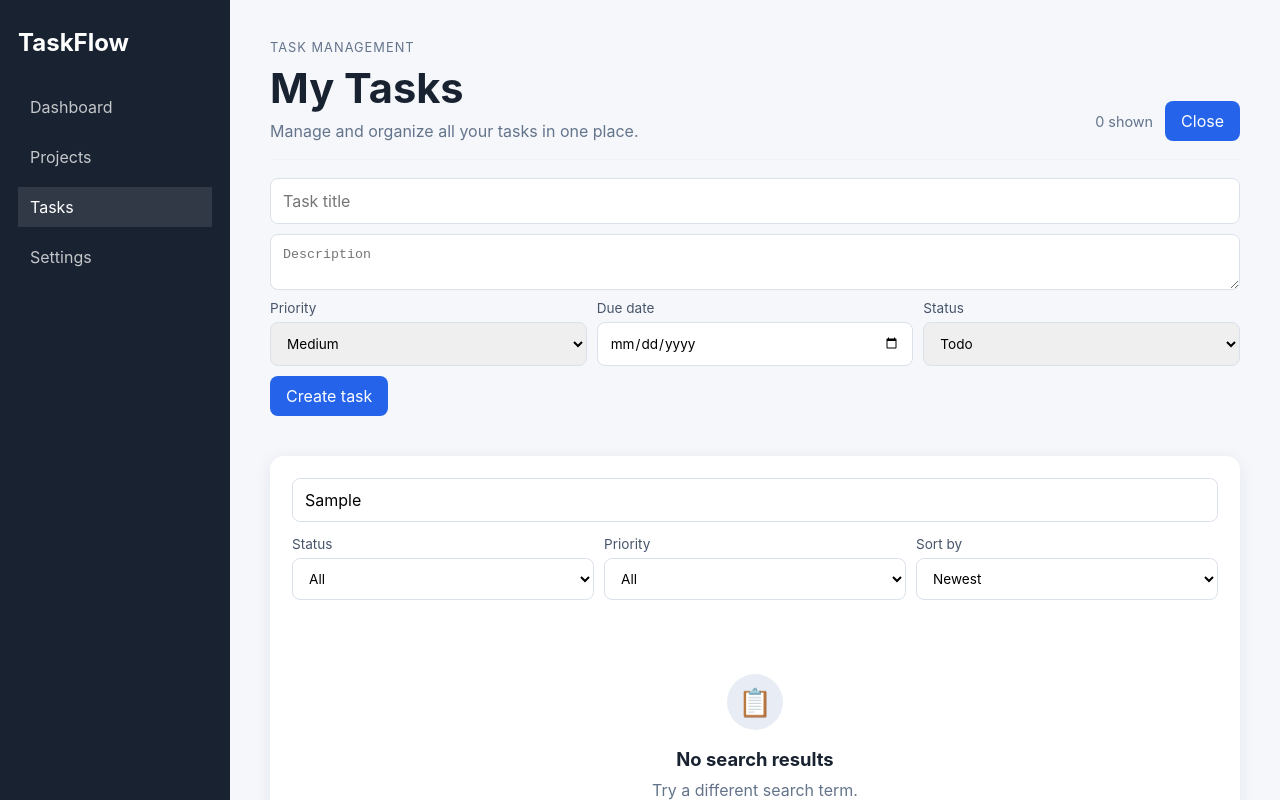
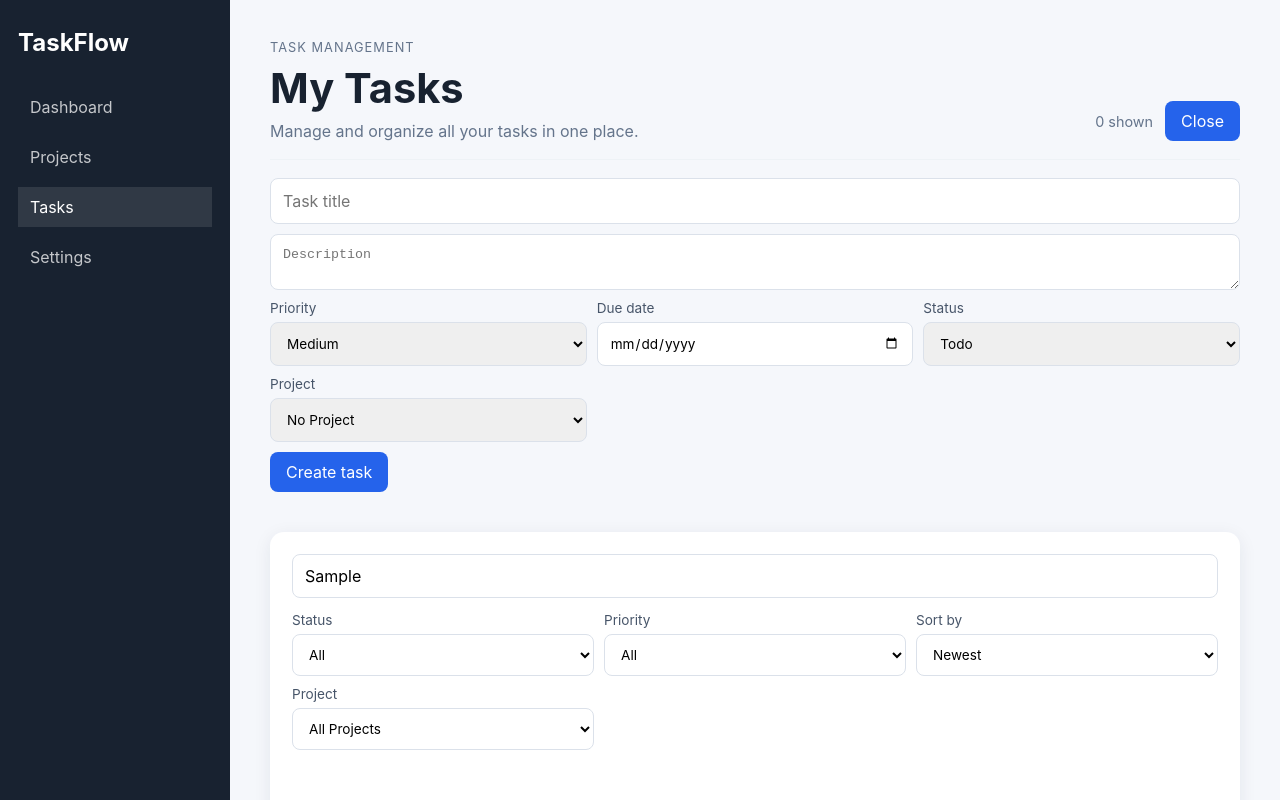
Before and after one commit to mandadapuswarna/react-taskflow-dashboard, a React (Vite) app: page /tasks in a window 1280 px wide. Both pictures are taken after typing "Sample" into the empty fields and a click on the button "+ New task". Shown: the top 800 px of the page. Built offline with nearby package versions, Linux system fonts and the light colour scheme.

Commit message:
feat: associate tasks with projects

```diff
--- a/src/App.jsx
+++ b/src/App.jsx
@@ -15,9 +15,12 @@ import { useLocalStorage } from "./hooks/useLocalStorage";
 import {
   FILTER_OPTIONS,
   INITIAL_TASKS,
+  INITIAL_PROJECTS,
   PRIORITY_FILTER_OPTIONS,
+  PROJECT_FILTER_ALL,
   SORT_OPTIONS,
 } from "./utils/constants";
+import TaskForm from "./components/TaskForm/TaskForm";
 
 const createEmptyTask = () => ({
   title: "",
@@ -25,14 +28,17 @@ const createEmptyTask = () => ({
   priority: "Medium",
   dueDate: "",
   status: "Todo",
+  projectId: null,
 });
 
 export default function App() {
   const [tasks, setTasks] = useLocalStorage("taskflow-tasks", INITIAL_TASKS);
+  const [projects, setProjects] = useLocalStorage("taskflow-projects", INITIAL_PROJECTS);
   const [taskDraft, setTaskDraft] = useState(createEmptyTask);
   const [searchQuery, setSearchQuery] = useState("");
   const [statusFilter, setStatusFilter] = useState("All");
   const [priorityFilter, setPriorityFilter] = useState("All");
+  const [projectFilter, setProjectFilter] = useState(PROJECT_FILTER_ALL);
   const [sortBy, setSortBy] = useState("Newest");
   const [editingTask, setEditingTask] = useState(null);
   const [taskToDelete, setTaskToDelete] = useState(null);
@@ -98,6 +104,19 @@ export default function App() {
     setToastMessage("Task deleted successfully");
   };
 
+  const deleteProject = (projectId) => {
+    setProjects((currentProjects) =>
+      currentProjects.filter((project) => project.id !== projectId),
+    );
+    setTasks((currentTasks) =>
+      currentTasks.map((task) =>
+        String(task.projectId) === String(projectId)
+          ? { ...task, projectId: null }
+          : task,
+      ),
+    );
+  };
+
   const visibleTasks = useMemo(() => {
     const normalizedQuery = searchQuery.trim().toLowerCase();
     const priorityRank = { Low: 1, Medium: 2, High: 3 };
@@ -110,8 +129,10 @@ export default function App() {
       const matchesStatus = statusFilter === "All" || task.status === statusFilter;
       const matchesPriority =
         priorityFilter === "All" || task.priority === priorityFilter;
+      const matchesProject =
+        projectFilter === PROJECT_FILTER_ALL || String(task.projectId) === projectFilter;
 
-      return matchesSearch && matchesStatus && matchesPriority;
+      return matchesSearch && matchesStatus && matchesPriority && matchesProject;
     });
 
     return [...matchingTasks].sort((firstTask, secondTask) => {
@@ -126,10 +147,13 @@ export default function App() {
       if (!secondTask.dueDate) return -1;
       return firstTask.dueDate.localeCompare(secondTask.dueDate);
     });
-  }, [priorityFilter, searchQuery, sortBy, statusFilter, tasks]);
+  }, [priorityFilter, projectFilter, searchQuery, sortBy, statusFilter, tasks]);
 
   const hasSearch = Boolean(searchQuery.trim());
-  const hasFilters = statusFilter !== "All" || priorityFilter !== "All";
+  const hasFilters =
+    statusFilter !== "All" ||
+    priorityFilter !== "All" ||
+    projectFilter !== PROJECT_FILTER_ALL;
   const emptyState = tasks.length === 0
     ? {
         title: "No tasks found",
@@ -144,8 +168,8 @@ export default function App() {
         }
       : hasFilters
         ? {
-            title: "No tasks match these filters",
-            message: "Try changing the selected status or priority.",
+            title: "No tasks match the selected filters",
+            message: "Try changing the status, priority, or project filter.",
           }
         : {
             title: "No tasks found",
@@ -199,6 +223,7 @@ export default function App() {
             element={
               <TasksPage
                 visibleTasks={visibleTasks}
+                projects={projects}
                 taskDraft={taskDraft}
                 onTaskDraftChange={setTaskDraft}
                 onCreateTask={addTask}
@@ -210,6 +235,8 @@ export default function App() {
                 onStatusFilterChange={setStatusFilter}
                 priorityFilter={priorityFilter}
                 onPriorityFilterChange={setPriorityFilter}
+                projectFilter={projectFilter}
+                onProjectFilterChange={setProjectFilter}
                 sortBy={sortBy}
                 onSortChange={setSortBy}
                 filterOptions={FILTER_OPTIONS}
@@ -222,7 +249,18 @@ export default function App() {
               />
             }
           />
-          <Route path="/projects" element={<ProjectsPage onNotify={setToastMessage} />} />
+          <Route
+            path="/projects"
+            element={
+              <ProjectsPage
+                projects={projects}
+                tasks={tasks}
+                onProjectsChange={setProjects}
+                onDeleteProject={deleteProject}
+                onNotify={setToastMessage}
+              />
+            }
+          />
           <Route path="/settings" element={<SettingsPage />} />
           <Route path="*" element={<Navigate to="/" replace />} />
         </Routes>
@@ -244,6 +282,7 @@ export default function App() {
         {editingTask && (
           <TaskForm
             task={editingTask}
+            projects={projects}
             onChange={setEditingTask}
             onSubmit={saveTask}
             onCancel={() => setEditingTask(null)}
--- a/src/components/TaskCard/TaskCard.jsx
+++ b/src/components/TaskCard/TaskCard.jsx
@@ -1,4 +1,4 @@
-export default function TaskCard({ task, onView, onEdit, onDelete }) {
+export default function TaskCard({ task, project, onView, onEdit, onDelete }) {
   const handleKeyDown = (event) => {
     if (event.key === "Enter" || event.key === " ") {
       event.preventDefault();
@@ -17,6 +17,7 @@ export default function TaskCard({ task, onView, onEdit, onDelete }) {
       <div className="task-copy">
         <strong>{task.title}</strong>
         {task.description && <p>{task.description}</p>}
+        {project && <small className="task-project">📁 {project.name}</small>}
         <small>
           {task.priority} priority{task.dueDate ? ` · Due ${task.dueDate}` : ""}
         </small>
--- a/src/components/TaskFilters/TaskFilters.jsx
+++ b/src/components/TaskFilters/TaskFilters.jsx
@@ -10,6 +10,9 @@ export default function TaskFilters({
   statusOptions,
   priorityOptions,
   sortOptions,
+  projectFilter,
+  onProjectFilterChange,
+  projectOptions,
 }) {
   return (
     <div className="task-filters">
@@ -53,6 +56,19 @@ export default function TaskFilters({
             ))}
           </select>
         </label>
+        <label>
+          Project
+          <select
+            value={projectFilter}
+            onChange={(event) => onProjectFilterChange(event.target.value)}
+          >
+            {projectOptions.map((option) => (
+              <option key={option.value} value={option.value}>
+                {option.label}
+              </option>
+            ))}
+          </select>
+        </label>
       </div>
     </div>
   );
--- a/src/components/TaskForm/TaskForm.jsx
+++ b/src/components/TaskForm/TaskForm.jsx
@@ -1,6 +1,13 @@
 import { PRIORITY_OPTIONS, STATUS_OPTIONS } from "../../utils/constants";
 
-export default function TaskForm({ task, onChange, onSubmit, onCancel, submitLabel }) {
+export default function TaskForm({
+  task,
+  projects = [],
+  onChange,
+  onSubmit,
+  onCancel,
+  submitLabel,
+}) {
   return (
     <form className="task-form" onSubmit={onSubmit}>
       <input
@@ -49,6 +56,22 @@ export default function TaskForm({ task, onChange, onSubmit, onCancel, submitLab
             ))}
           </select>
         </label>
+        <label>
+          Project
+          <select
+            value={task.projectId ?? ""}
+            onChange={(event) =>
+              onChange({ ...task, projectId: event.target.value || null })
+            }
+          >
+            <option value="">No Project</option>
+            {projects.map((project) => (
+              <option key={project.id} value={project.id}>
+                {project.name}
+              </option>
+            ))}
+          </select>
+        </label>
       </div>
       <div className="form-actions">
         <button type="submit" className="primary-button">
--- a/src/components/TaskList/TaskList.jsx
+++ b/src/components/TaskList/TaskList.jsx
@@ -3,6 +3,7 @@ import EmptyState from "../EmptyState/EmptyState";
 
 export default function TaskList({
   tasks,
+  projects = [],
   onView,
   onEdit,
   onDelete,
@@ -18,6 +19,9 @@ export default function TaskList({
         <TaskCard
           key={task.id}
           task={task}
+          project={projects.find(
+            (project) => String(project.id) === String(task.projectId),
+          )}
           onView={onView}
           onEdit={onEdit}
           onDelete={onDelete}
--- a/src/hooks/useLocalStorage.js
+++ b/src/hooks/useLocalStorage.js
@@ -15,6 +15,7 @@ export function useLocalStorage(key, initialValue) {
             description: "",
             dueDate: "",
             createdAt: new Date().toISOString(),
+            projectId: null,
             ...task,
             status: task.status === "Done" ? "Completed" : task.status,
           }))
--- a/src/pages/TasksPage.jsx
+++ b/src/pages/TasksPage.jsx
@@ -4,6 +4,7 @@ import TaskList from "../components/TaskList/TaskList";
 
 export default function TasksPage({
   visibleTasks,
+  projects,
   taskDraft,
   onTaskDraftChange,
   onCreateTask,
@@ -15,6 +16,8 @@ export default function TasksPage({
   onStatusFilterChange,
   priorityFilter,
   onPriorityFilterChange,
+  projectFilter,
+  onProjectFilterChange,
   sortBy,
   onSortChange,
   filterOptions,
@@ -55,6 +58,7 @@ export default function TasksPage({
         <div className="create-task-panel-inner">
           <TaskForm
             task={taskDraft}
+            projects={projects}
             onChange={onTaskDraftChange}
             onSubmit={onCreateTask}
             submitLabel="Create task"
@@ -70,14 +74,24 @@ export default function TasksPage({
           onStatusFilterChange={onStatusFilterChange}
           priorityFilter={priorityFilter}
           onPriorityFilterChange={onPriorityFilterChange}
+          projectFilter={projectFilter}
+          onProjectFilterChange={onProjectFilterChange}
           sortBy={sortBy}
           onSortChange={onSortChange}
           statusOptions={filterOptions}
           priorityOptions={priorityOptions}
+          projectOptions={[
+            { value: "All Projects", label: "All Projects" },
+            ...projects.map((project) => ({
+              value: String(project.id),
+              label: project.name,
+            })),
+          ]}
           sortOptions={sortOptions}
         />
         <TaskList
           tasks={visibleTasks}
+          projects={projects}
           onView={onView}
           onEdit={onEdit}
           onDelete={onDelete}
--- a/src/styles.css
+++ b/src/styles.css
@@ -439,6 +439,13 @@ button {
   overflow-wrap: anywhere;
 }
 
+.project-task-count {
+  display: block;
+  margin-top: 10px;
+  color: #64748b;
+  font-weight: 600;
+}
+
 .empty-state {
   display: grid;
   justify-items: center;
@@ -498,6 +505,11 @@ button {
   color: #475569;
   font-size: 0.9rem;
   overflow-wrap: anywhere;
+}
+
+.task-project {
+  color: #2563eb;
+  font-weight: 600;
 }
 
 .status {
--- a/src/utils/constants.js
+++ b/src/utils/constants.js
@@ -7,6 +7,8 @@ export const PRIORITY_FILTER_OPTIONS = ["All", ...PRIORITY_OPTIONS];
 export const SORT_OPTIONS = ["Newest", "Oldest", "Due Date", "Priority"];
 
 export const STATUS_OPTIONS = ["Todo", "In Progress", "Completed"];
+
+export const PROJECT_FILTER_ALL = "All Projects";
 
 export const PROJECT_STATUS_OPTIONS = ["Planning", "Active", "Completed"];
 
```
Also changed, not shown: src/pages/ProjectsPage.jsx (+15 -9 lines), 1 other file (tests, documents, lock files or other folders).
